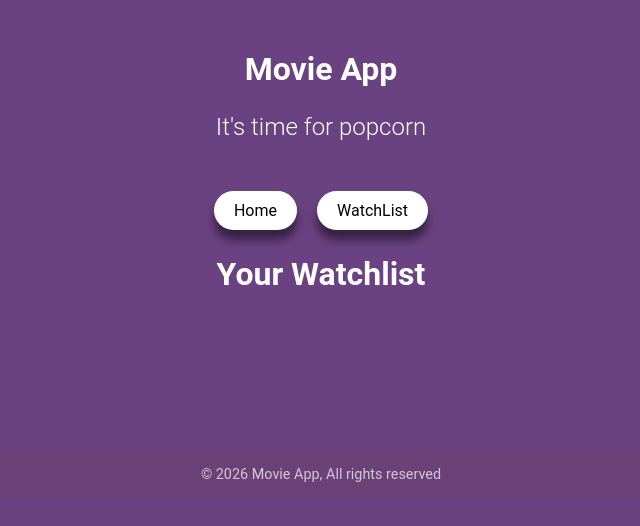
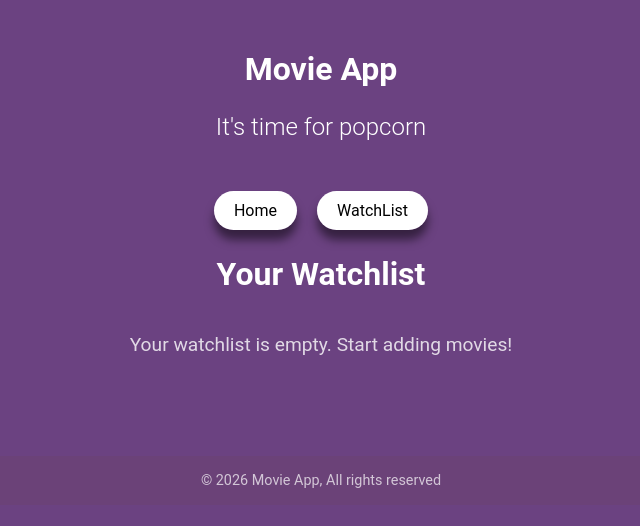
Before and after one commit to lorenarogoz/movie-app, a React (Vite) app: page /watchlist in a window 1280 px wide. Shown: the top 526 px of the page, without its empty margins (319-959 px from the left). Built offline with nearby package versions, Linux system fonts and the light colour scheme.

Commit message:
Fix feedback adjustments

```diff
--- a/src/components/Footer.jsx
+++ b/src/components/Footer.jsx
@@ -1,5 +1,3 @@
-import React from 'react';
-
 export default function Footer() {
     const currentYear = new Date().getFullYear();
 
--- a/src/components/Header.jsx
+++ b/src/components/Header.jsx
@@ -1,5 +1,3 @@
-import React from 'react';
-
 export default function Header() {
     return (
         <div className='header'>
--- a/src/components/MovieCard.jsx
+++ b/src/components/MovieCard.jsx
@@ -1,5 +1,3 @@
-import React from 'react';
-
 export default function MovieCard({
     movie,
     isWatchlisted,
@@ -9,9 +7,12 @@ export default function MovieCard({
     const handlerError = (e) => {
         e.target.src = 'images/default.jpg';
     };
-
+    const handleCardClick = (e) => {
+        if (e.target.closest('.switch')) return;
+        onClick?.(e);
+    };
     return (
-        <div key={movie.id} className='movie-card' onClick={onClick}>
+        <div key={movie.id} className='movie-card' onClick={handleCardClick}>
             <img
                 src={`images/${movie.image}`}
                 alt={movie.title}
--- a/src/components/MovieModal.jsx
+++ b/src/components/MovieModal.jsx
@@ -1,4 +1,4 @@
-import React, {useCallback, useEffect, useRef} from 'react';
+import {useCallback, useEffect, useRef} from 'react';
 
 export default function MovieModal({
     movie,
--- a/src/components/SearchBar.jsx
+++ b/src/components/SearchBar.jsx
@@ -1,4 +1,4 @@
-import React, {useState, useEffect} from 'react';
+import {useState, useEffect} from 'react';
 
 export default function SearchBar({
     value,
--- a/src/components/Watchlist.jsx
+++ b/src/components/Watchlist.jsx
@@ -1,10 +1,15 @@
-import React, {useState, useEffect} from 'react';
 import MovieCard from './MovieCard';
 
 export default function Watchlist({movies, watchlist, toggleWatchlist}) {
+    const isEmpty = watchlist.length === 0;
     return (
         <div>
             <h1 className='title'>Your Watchlist</h1>
+            {isEmpty ? (
+                <p className='empty-watchlist-message'>
+                    Your watchlist is empty. Start adding movies!
+                </p>
+            ) : (
                 <div className='watchlist'>
                     {watchlist.map((id) => {
                         const movie = movies.find((movie) => movie.id === id);
@@ -18,6 +23,7 @@ export default function Watchlist({movies, watchlist, toggleWatchlist}) {
                         );
                     })}
                 </div>
+            )}
         </div>
     );
 }
--- a/src/hooks/useMovieFilterSort.jsx
+++ b/src/hooks/useMovieFilterSort.jsx
@@ -1,4 +1,4 @@
-import {useMemo, useState, useCallback} from 'react';
+import {useMemo, useState} from 'react';
 
 export default function useMovieFilterSort(movies) {
     const safeMovies = Array.isArray(movies) ? movies : [];
--- a/src/index.css
+++ b/src/index.css
@@ -13,6 +13,7 @@ body {
 .container {
     max-width: 1200px;
     margin: 0 auto;
+    padding-inline: 16px;
 }
 
 .header {
@@ -22,11 +23,15 @@ body {
 
 .search-input {
     padding: 15px;
-    margin: 25px 10px;
+    margin: 12px 0px;
     width: 100%;
     font-size: 16px;
     border-radius: 100px;
     border: 1px solid #ccc;
+    box-sizing: border-box;
+    inline-size: 100%;
+    max-inline-size: 100%;
+    min-inline-size: 0;
 }
 
 .movies-grid,
@@ -153,6 +158,7 @@ nav a:hover {
 .filter-bar {
     display: flex;
     justify-content: right;
+    flex-wrap: wrap;
 }
 
 .filter-slot {
@@ -297,3 +303,10 @@ nav a:hover {
     place-items: center;
     padding: 40px 16px;
 }
+
+.empty-watchlist-message {
+    text-align: center;
+    margin-top: 40px;
+    font-size: 1.2rem;
+    opacity: 0.8;
+}
```
Lines whose indentation alone changed are shown as unchanged.
